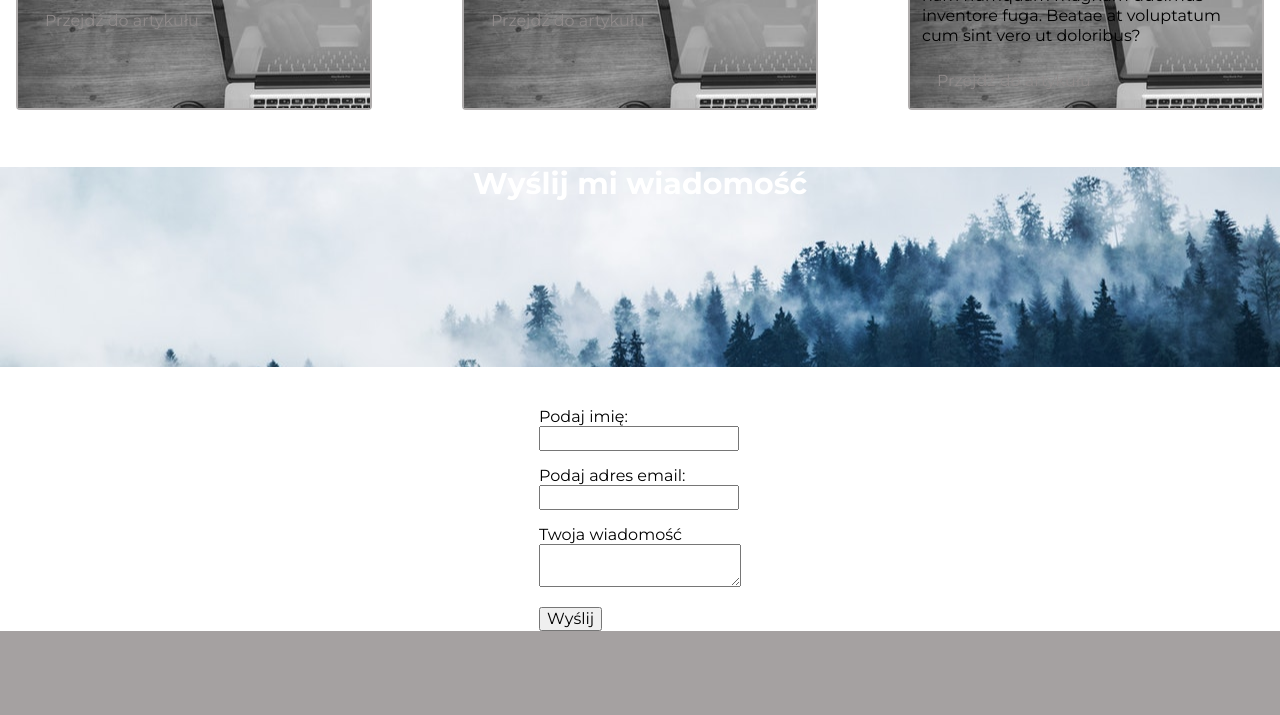
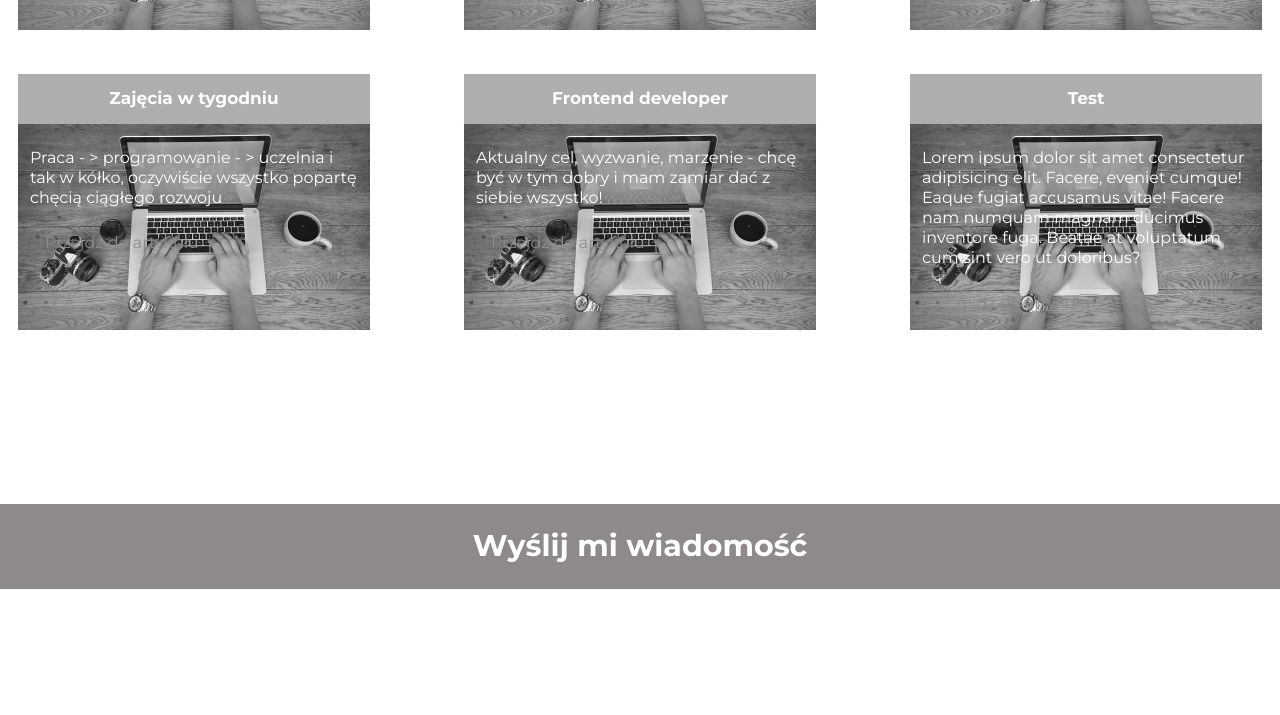
Before and after one commit to sasinskil/homepage-gulp, a website built with webpack: page src/content/index.html in a window 1280 px wide. Shown: the part 1870-2585 px from the top of the page. Built offline with nearby package versions, Linux system fonts and the light colour scheme; files whose address does not match are found by name.

Commit message:
contact section - stylization & linkedin svg icon

```diff
--- a/src/content/index.html
+++ b/src/content/index.html
@@ -24,7 +24,7 @@
     <section class="person" id="top">
         <h1 class="person__title">Łukasz Sasiński - Strona domowa</h1>
         <span class="person__citation"><em class="person__citation--em">Why so serious!?</em></span>
-        <a class="person__button" href="">O mnie</a>
+        <a class="person__button" href="#about">O mnie</a>
     </section>
     <main class="main">
         <section class="about" id="about">
@@ -41,7 +41,7 @@
                         firmie <strong>SKG
                             S.A.</strong> W przyszłości planuję zostać jednym z lepszych frontendowców jakich widział
                         świat ;)</p>
-                    <a class="info__link" href="">Przejdź do ciekawostek</a>
+                    <a class="info__link" href="#trivia">Przejdź do ciekawostek</a>
                 </section>
             </div>
         </section>
@@ -110,7 +110,7 @@
         </section>
         <section class="contact" id="contact">
             <h2 class="contact__title">Wyślij mi wiadomość</h2>
-            <form class="contact-form">
+            <form class="contact__form">
                 <p>
                     <label class="contact__form--label-name" for="name">Podaj imię:<br>
                         <input class="contact__form--input-name contact__form--input-name-js" id="name" name="name"
@@ -142,6 +142,9 @@
                 <li class="footer__item"><a class="footer__link"
                         href="https://www.facebook.com/people/%C5%81ukasz-Sasi%C5%84ski/100004189564130"><img
                             class="footer__image" src="../assets/svg/facebook.svg" alt=""></a></li>
+                <li class="footer__item"><a class="footer__link"
+                        href="https://pl.linkedin.com/in/%C5%82ukasz-sasi%C5%84ski"><img
+                            class="footer__image" src="../assets/svg/linkedin.svg" alt=""></a></li>
             </ul>
         </div>
         <p class="footer__info">Strona domowa Łukasz Sasińskiego, wszystkie treści są efektem zaangażowania oraz
--- a/src/scss/main.scss
+++ b/src/scss/main.scss
@@ -105,14 +105,14 @@ body {
 
   &-hide {
     border: none;
-    background:none;
+    background: none;
     color: #fff;
     position: fixed;
     top: 20px;
     right: 25px;
 
     &::before {
-      content:"";
+      content: "";
       display: block;
       position: absolute;
       top: -10px;
@@ -124,7 +124,7 @@ body {
     }
 
     &::after {
-      content:"";
+      content: "";
       display: block;
       position: absolute;
       top: 0;
@@ -133,7 +133,6 @@ body {
       height: 3px;
       background: #fff;
       transform: rotate(-45deg);
-
     }
   }
 }
@@ -186,7 +185,7 @@ body {
     }
 
     &:hover::before {
-      width:100%;
+      width: 100%;
     }
 
     &::after {
@@ -202,19 +201,20 @@ body {
     }
 
     &:hover::after {
-      height:100%;
+      height: 100%;
     }
   }
 }
 
 .about {
+  padding-top: 200px;
   position: relative;
   height: 600px;
   color: rgb(143, 138, 138);
 
   &__title {
     position: absolute;
-    top: 10%;
+    top: 20%;
     font-size: 30px;
     left: 50%;
     transform: translate(-50%, -50%);
@@ -253,7 +253,6 @@ body {
       color: #fff;
       border-bottom: 3px solid rgb(133, 126, 126);
       animation: moveRight 1s infinite;
-
 
       &::before {
         content: "";
@@ -305,21 +304,38 @@ body {
     &__link {
       padding-top: 20px;
       text-decoration: none;
-      color: rgb(73, 69, 69);
+      color: black;
       font-weight: bold;
 
       &:hover {
-        color: black;
+        color: rgb(204, 197, 197);
       }
     }
   }
 }
 
 .trivia {
+  color: #8f8a8a;
 
   &__title {
     text-align: center;
     padding: 40px 0 60px 0;
+
+    &::before {
+      content: "";
+      margin: 110px auto;
+      display: block;
+      width: 80%;
+      height: 2px;
+      background-image: linear-gradient(
+        -90deg,
+        rgba(14, 30, 37, 0) 0,
+        #0e1e25 5%,
+        #0e1e25 90%,
+        rgba(14, 30, 37, 0) 100%
+      );
+      opacity: 0.4;
+    }
   }
 
   .grid {
@@ -333,17 +349,17 @@ body {
   .section {
     display: grid;
     grid-template-rows: 50px 1fr;
-    border: 2px solid rgba(143, 138, 138, 0.7);
-    border-radius: 4px;
-    transition: box-shadow 0.4s;
+    border: 2px solid #fff;
+    transition: transform 0.4s;
 
     &:hover {
-      box-shadow: 2px 2px 12px 0px;
+      transform: scale(1.1);
     }
 
     &__title {
       font-size: 17px;
-      background: #fff;
+      background: rgba(143, 138, 138, 0.7);
+      color: #fff;
       padding: 8px;
       display: flex;
       justify-content: center;
@@ -351,9 +367,12 @@ body {
       margin: 0;
     }
 
-
     &__content {
-      background: url('../assets/images/programming.jpg');
+      color: #fff;
+      background: url("../assets/images/programming.jpg");
+      background-size: cover;
+      background-position: center center;
+      background-repeat: no-repeat;
       padding: 8px 12px;
       display: flex;
       flex-direction: column;
@@ -374,30 +393,128 @@ body {
 }
 
 .contact {
-
+  padding: 50px 0 80px 0;
   display: flex;
   flex-direction: column;
   justify-content: center;
   align-items: center;
 
   &__title {
-    font-size: 30px;
     text-align: center;
     width: 100%;
+    background: #8f8a8a;
     color: #fff;
-    height: 200px;
-    background: url("../assets/images/fog.jpg");
-    background-repeat: no-repeat;
-    background-attachment: fixed;
-    background-position: center;
-    background-size: cover;
+    font-size: 30px;
+    padding: 25px 0;
+    margin: 90px 0;
+  }
+
+  &__form {
+    margin: 30px 0;
+    display: flex;
+    flex-direction: column;
+    justify-content: center;
+    align-items: center;
+
+    &--label-name {
+      font-weight: bold;
+      color: #8f8a8a;
+    }
+
+    &--input-name {
+      margin-top: 10px;
+      width: 300px;
+      height: 40px;
+      text-decoration: none;
+      border: 2px solid #8f8a8a;
+      background: none;
+      padding: 10px;
+    }
+
+    &--label-email {
+      font-weight: bold;
+      color: #8f8a8a;
+    }
+
+    &--input-email {
+      margin-top: 10px;
+      width: 300px;
+      height: 40px;
+      text-decoration: none;
+      border: 2px solid #8f8a8a;
+      background: none;
+      padding: 10px;
+    }
+
+    &--label-message {
+      font-weight: bold;
+      color: #8f8a8a;
+    }
+
+    &--input-message {
+      margin-top: 10px;
+      width: 300px;
+      height: 100px;
+      text-decoration: none;
+      border: 2px solid #8f8a8a;
+      background: none;
+      padding: 10px;
+    }
+
+    &--button {
+      margin-top: 20px;
+      padding: 12px 45px;
+      background: none;
+      border: none;
+      color: #8f8a8a;
+      border-bottom: 2px solid #8f8a8a;
+      border-right: 2px solid #8f8a8a;
+      position: relative;
+      transition: background 0.5s;
+
+      &:hover {
+        background: rgba(143, 138, 138, 0.1);
+      }
+
+      &::before {
+        content: "";
+        position: absolute;
+        display: block;
+        top: 0;
+        left: 0;
+        width: 0%;
+        height: 2px;
+        background: #8f8a8a;
+        transition: width 0.6s;
+      }
+
+      &:hover::before {
+        width: 100%;
+      }
+
+      &::after {
+        content: "";
+        position: absolute;
+        display: block;
+        top: 0;
+        left: 0;
+        width: 2px;
+        height: 0%;
+        background: #8f8a8a;
+        transition: height 0.6s;
+      }
+
+      &:hover::after {
+        height: 100%;
+      }
+    }
   }
 }
 
 .footer {
   width: 100%;
   height: 300px;
-  background: rgba(143, 138, 138, 0.8);
+  background: #8f8a8a;
   color: #fff;
   display: flex;
   flex-direction: column;
@@ -430,8 +547,25 @@ body {
     height: 30px;
   }
 
+  &__info {
+    &::before {
+      content: "";
+      margin: 0 auto 60px auto;
+      display: block;
+      width: 80%;
+      height: 2px;
+      background-image: linear-gradient(
+        -90deg,
+        rgba(14, 30, 37, 0) 0,
+        #0e1e25 5%,
+        #0e1e25 90%,
+        rgba(14, 30, 37, 0) 100%
+      );
+      opacity: 0.4;
+    }
+  }
+
   &__link {
-
     &--top {
       text-decoration: none;
       display: none;
@@ -472,23 +606,15 @@ body {
       }
     }
   }
-
-  &__info {
-    border-top: 2px solid rgba(0, 0, 0, 0.548);
-    padding-top: 35px;
-  }
 }
 
 @media screen and (max-width: 700px) {
-
   .about {
-
-    &__who, .who {
-
+    &__who,
+    .who {
       &__drawn-arrow {
         animation: moveDown 1s infinite;
       }
-
     }
   }
 }
```
Also changed, not shown: dist/css/main.css, dist/index.html, src/assets/svg/arrow-right.svg (deleted), src/assets/svg/arrow-up.svg (deleted), src/assets/svg/linkedin.svg (added), 1 other file.
